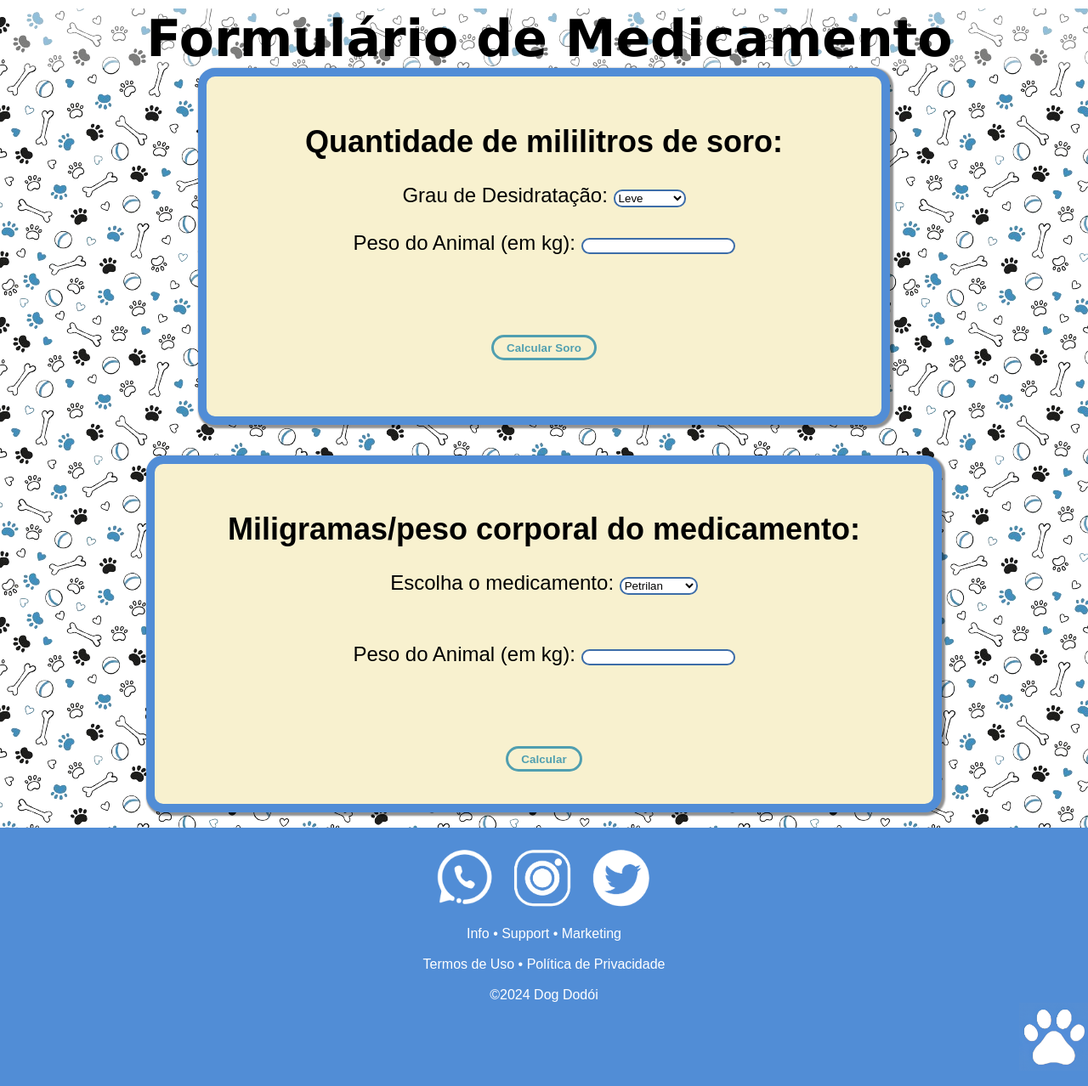
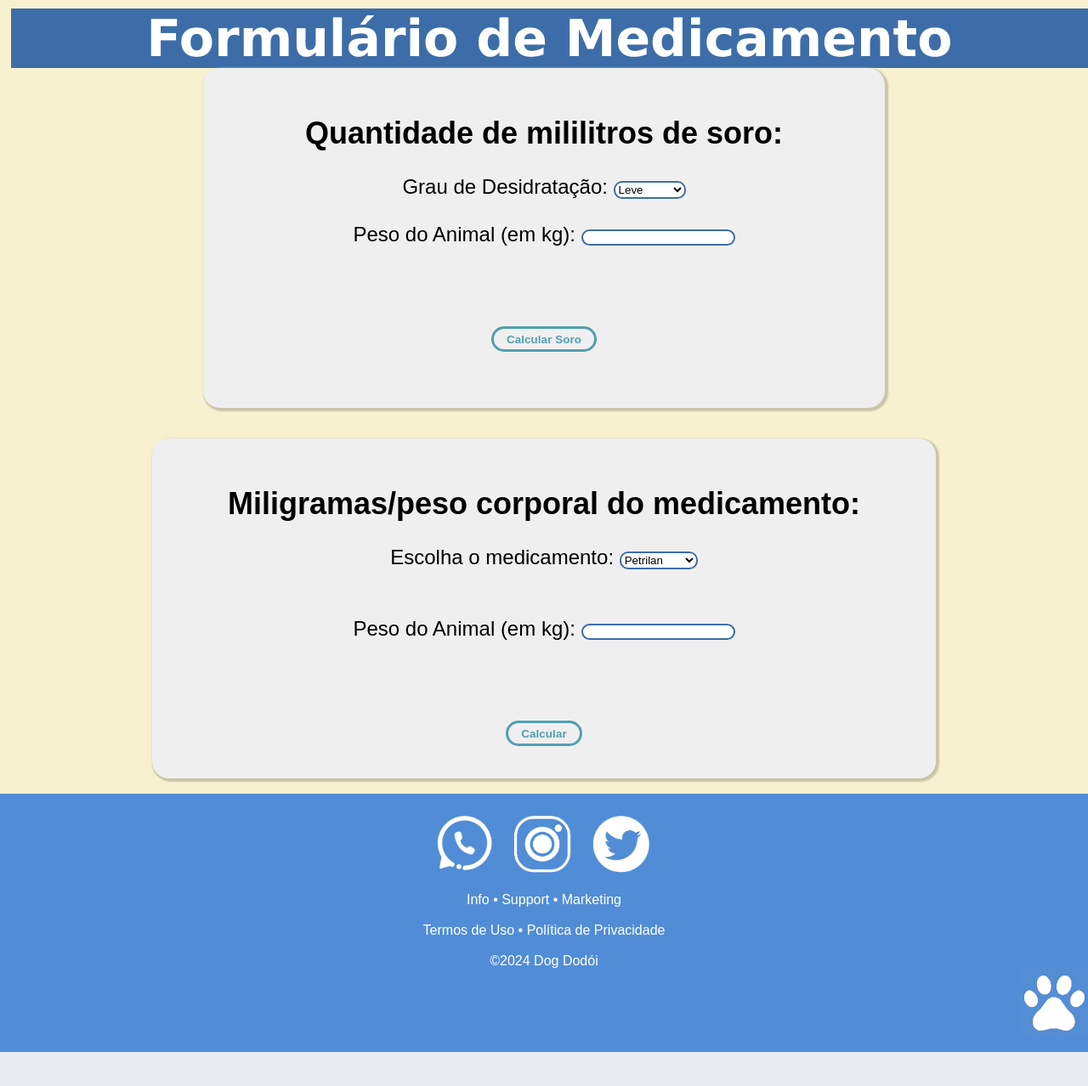
Before and after one commit to ciraht/dogdodoiAGORAVAI2, a Flask app: page /medicamento in a window 1280 px wide. Shown: the part 240-1518 px from the top of the page at 85% size. After the commit the page ends 1478 px from the top, so only its background shows below. Run offline with Flask 3, Linux system fonts and the light colour scheme.

Commit message:
toques finais

```diff
--- a/Templates/medicamento.html
+++ b/Templates/medicamento.html
@@ -7,7 +7,8 @@
     <link rel="stylesheet" href="../static/css/medicamento.css">
     <link rel="shortcut icon" href="../static/img/logo2.png" type="image/x-icon">
 </head>
-<body>
+
+<body class="fundin">
     <header class="cabecao">
         <img src="../static/img/logo.png" alt="" class="logo">
         <div>
@@ -17,9 +18,11 @@
             <a href="medicamento"><button class="btn">CALCULADORA DE MEDICAMENTOS</button></a>
         </div>
     </header>
-    <main style="background-image: url(../static/img/textura-coisas.png);">
-    <h1>Formulário de Medicamento</h1>
+
+    <div>
+    <h1 class="titulo3">Formulário de Medicamento</h1>
     <div class="container">
+
         <div class="espacamento"></div>
             <div class="calculadora1">
                 <br><br>
@@ -91,8 +94,8 @@
         </div>
         <div class="espacamento"></div>
 
-</div>
-<br>
+    </div>
+    <br>
 
         <script>
             let remedio = document.getElementById("remedio")
--- a/static/css/medicamento.css
+++ b/static/css/medicamento.css
@@ -97,14 +97,13 @@ h1 {
     background-color: rgba(255, 255, 255, 0.425);
 }
 .calculadora1 {
-    background-color: #F8F1CF;
+    background-color: rgb(239, 239, 239);
     flex-grow: 1;
     border-radius: 20px 20px 20px 20px;
     height: 400px;
-    border: 10px solid #518DD6;
     text-align: center;
     font-size: x-large;
-    box-shadow: 2px 2px 2px 2px rgba(0, 0, 0, 0.434);
+    box-shadow: 2px 2px 2px 2px #cac4a7;
 }
 .container {
     width: 100%;
@@ -123,6 +122,16 @@ h1 {
     border-radius: 10px 10px 10px 10px;
     border: 2px solid #3d6da8;
 }
+
+.titulo3{
+    background-color: #3d6da8;
+    color: white;
+}
+
+.fundin{
+    background-color: #F8F1CF;
+}
+
 .btn43 {
     height: 30px;
     border-radius: 15px 15px 15px 15px;
```
Also changed, not shown: Templates/calculadora_idade.html (+8 -2 lines), static/css/calculadora.css (+13 -1 lines), static/img/chacorros_e_chagorros.png (added), static/img/tagos_e_tagos.png (added).
